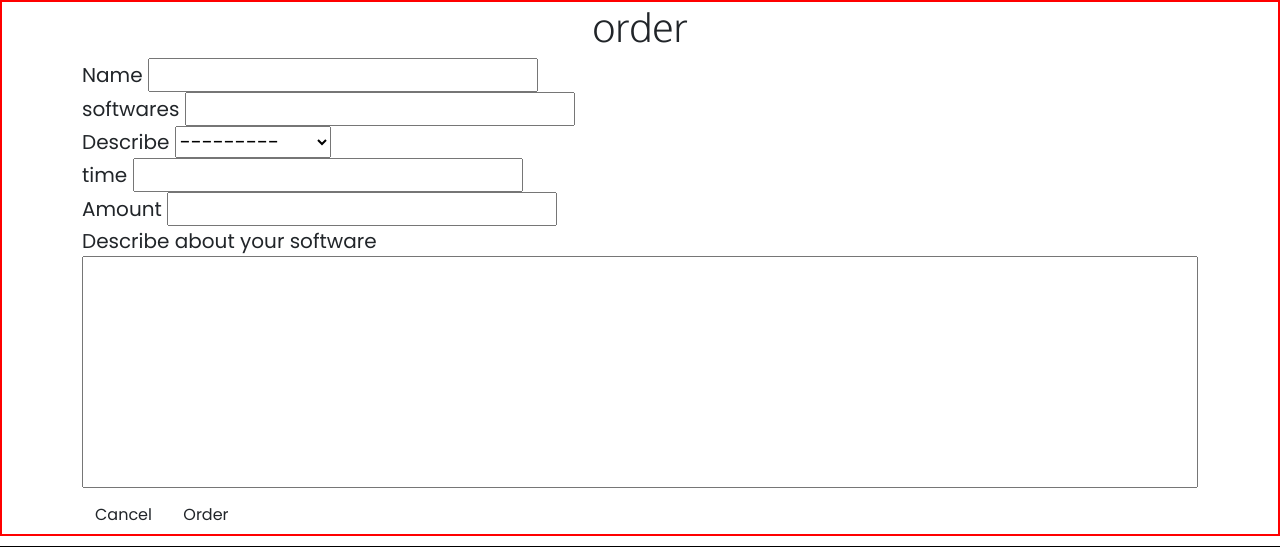
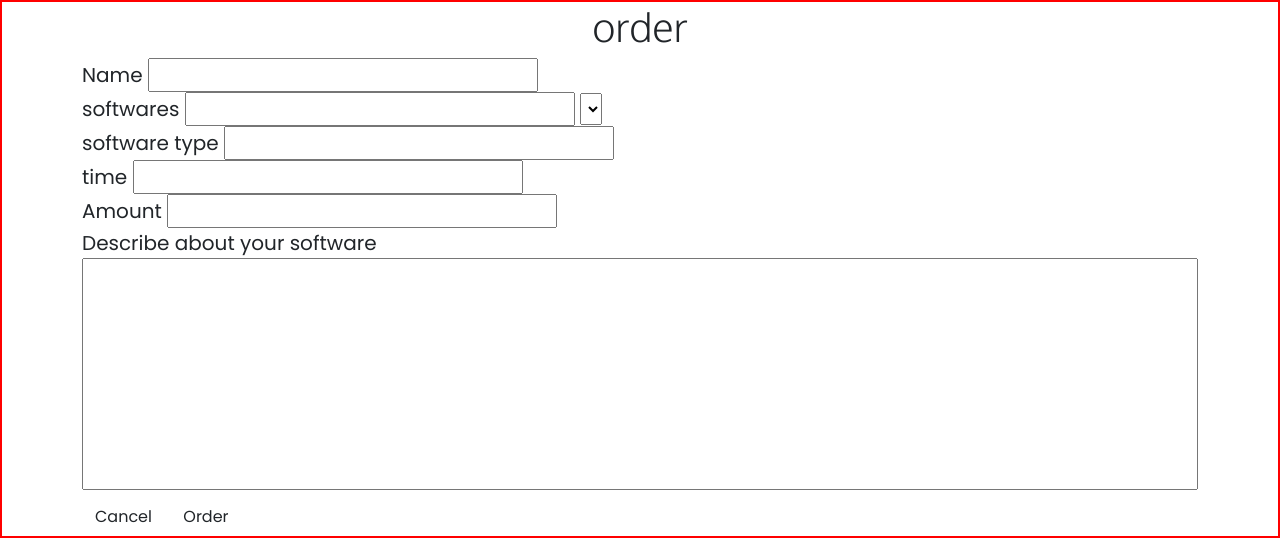
Before and after one commit to rishv1912/RECXO, a Django app: page /orders/ in a window 1280 px wide; the page is wider, and only the part inside the window is pictured. Shown: the part 90-637 px from the top of that part. Run offline with Django 4.2, Linux system fonts and the light colour scheme; a user stored in the database is signed in; data comes from the database, SQL or seed files in the repository; data that the repository does not hold is empty.

Commit message:
added the form in orders page

```diff
--- a/home/models.py
+++ b/home/models.py
@@ -23,16 +23,16 @@ class Contact(models.Model):
 
 
 class Softwares(models.Model):
-    names: str = models.CharField(max_length=200,)
+    names: str = models.CharField(max_length=200)
 
     def __str__(self):
         return self.names
 
 class SoftwareType(models.Model):     ### this class is for what kind of softwares do the customer want . Business, education etc.
-    software_type = models.CharField(max_length=200)
+    softName = models.CharField(max_length=200)
 
     def __str__(self):
-        return self.software_type
+        return self.softName
 
 
 class Order(models.Model):
--- a/home/views.py
+++ b/home/views.py
@@ -45,23 +45,23 @@ def orders(request,):
     software_type = SoftwareType.objects.all()
     # sending the data
     if request.method == "POST":
-        software_type_name = request.POST.get('software_type')
+        software_type_name = request.POST.get('soft_type')
         software_type = SoftwareType.objects.get_or_create(
-            software_type=software_type_name)
+            softName=software_type_name)
 
         Order.objects.create(
             customer_name=request.user,
-            soft_name=request.POST.get('name'),
+            soft_name=request.POST.get('software_name'),
             software=request.POST.get('software'),
-            soft_time=request.POST.get('softTime'),
-            soft_amount=request.POST.get('amount'),
-            soft_desc=request.POST.get('description'),
+            soft_time=request.POST.get('soft_time'),
+            soft_amount=request.POST.get('soft_amount'),
+            soft_desc=request.POST.get('soft_desc'),
             soft_type=software_type
         )
         # messages.success(request, 'Your order has been placed')
         return redirect('placedorder')
     # rendering the orders page
-    context: dict = {'form': form, 'softwares': softwares}
+    context: dict = {'form': form, 'softwares': softwares,'software_type':software_type}
     return render(request, 'home/order/orders.html', context)
     # else:
     # messages.error(request, 'Please login to order ')
--- a/templates/home/order/orders.html
+++ b/templates/home/order/orders.html
@@ -21,7 +21,7 @@
     <h1 class="intro">order</h1>
 
     <div class="order_layout">
-      <form action="#" method="post" class="form">
+      <form action="" method="post" class="form">
         {% csrf_token %}
 
         <div class="form__group">
@@ -29,22 +29,32 @@
           {{form.soft_name}}
         </div>
         <div class="form__group">
-          <label for="order_software">softwares</label>
-          <input type="text" name="topic" list="software-list" />
+          <label for="software">softwares</label>
+          <input type="text" name="software" list="software-list" />
           <datalist id="software-list">
+            {{form.software}}
+          </datalist>
+          <!-- {% for software in softwares %}
+            <option value="{{software.name}}">{{software.name}}</option>
+            {% endfor %} -->
             <select id="order__software">
-              {% for software in softwares %}
-              <option value="{{software.name}}">{{software.name}}</option>
-              {% endfor %}
-            </select>
-          </datalist>
+              </select>
         </div>
 
 
 
         <div class="form__group">
-          <label for="soft_name">Describe</label>
-          {{form.soft_type}}
+          <label for="software_type">software type</label>
+          <input type="text" name="software_type" list="software-list" />
+          <!-- {{form.soft_type}} -->
+          <datalist id="software-list">
+            <select id="order__software_type">
+              <!-- {% for software in software_type %}
+              <option value="{{software.name}}">{{software.name}}</option>
+              {% endfor %} -->
+              {{form.soft_type}}
+            </select>
+          </datalist>
         </div>
 
         <div class="form__group">
```
Also changed, not shown: db.sqlite3, home/migrations/0016_rename_software_type_softwaretype_name.py (added), home/migrations/0017_rename_name_softwaretype_softname.py (added).
